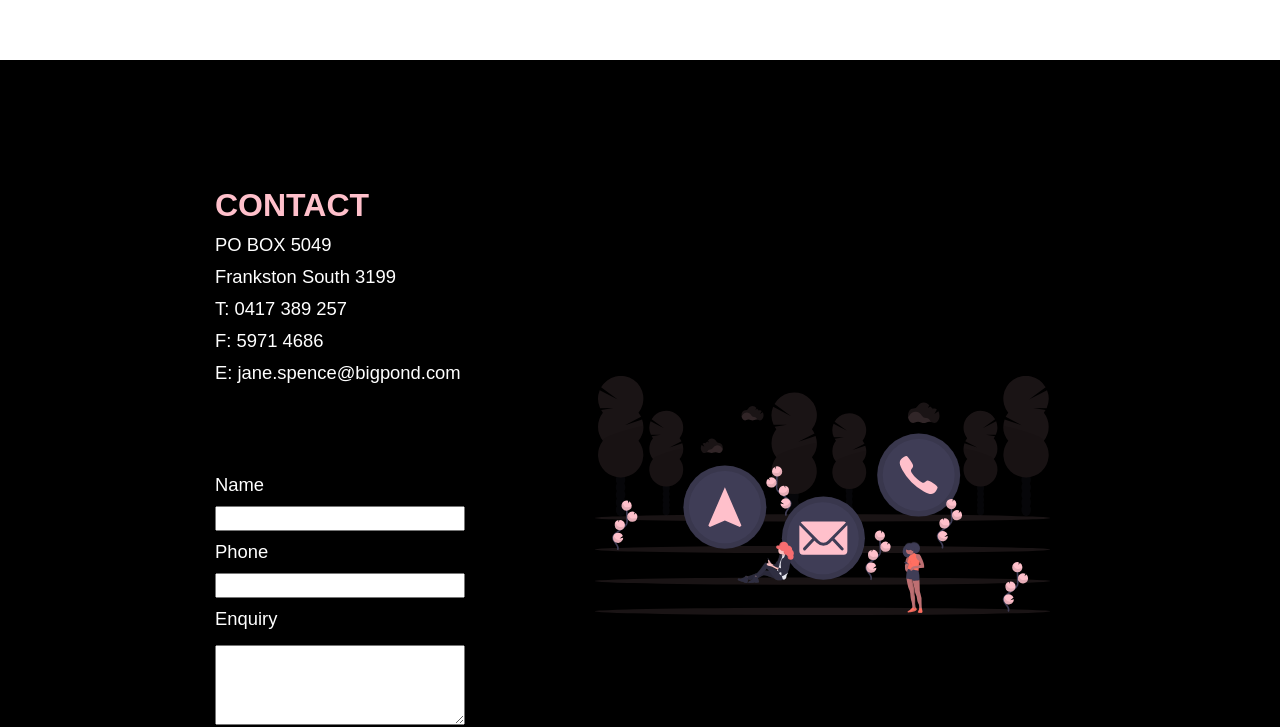
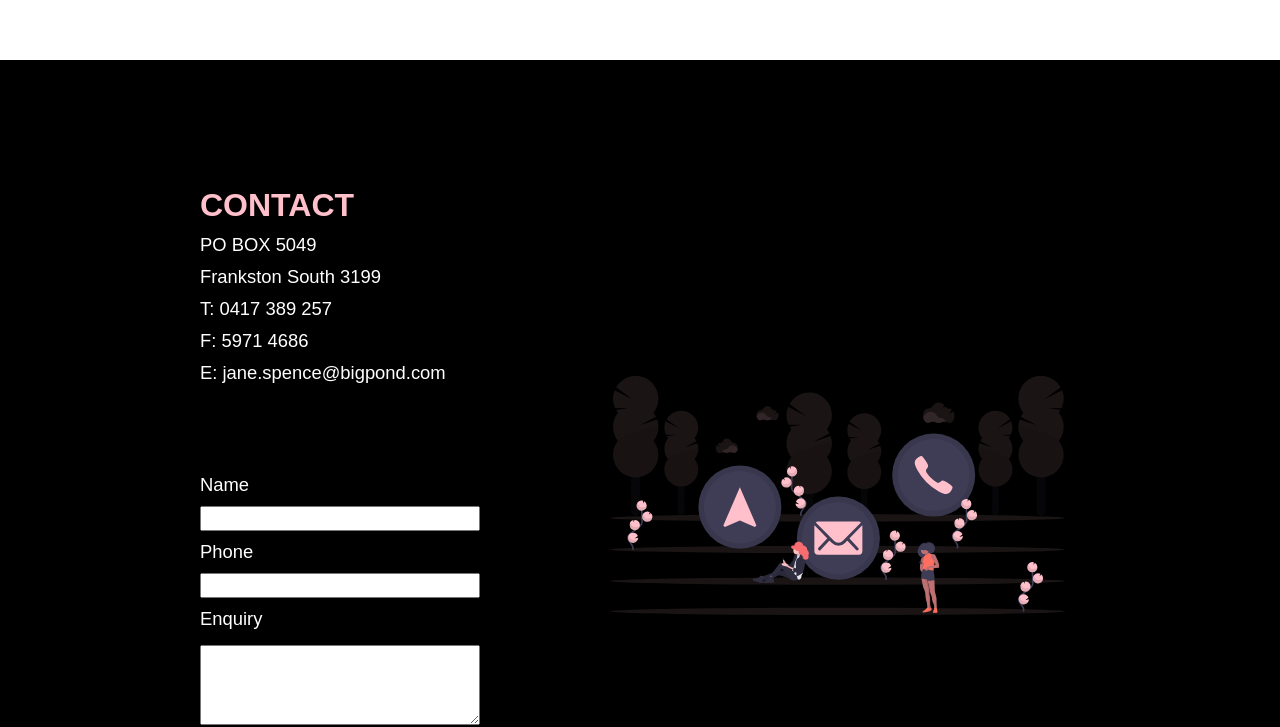
Before and after one commit to jackedwardbeard/01-Jane_Spence, a React (Create React App) app in the folder jane_spence/: page / in a window 1280 px wide. Shown: the part 3740-4467 px from the top of the page. Built offline with nearby package versions, Linux system fonts and the light colour scheme.

Commit message:
Some minor changes.

```diff
--- a/jane_spence/src/components/Contact/ContactComponents.js
+++ b/jane_spence/src/components/Contact/ContactComponents.js
@@ -70,7 +70,7 @@ export const Column1 = styled.div`
         margin-right: 0px;
         display: grid;
         align-items: center;
-        padding-left: 15px;
+        padding-left: 20px;
     }
 
 `
@@ -178,7 +178,7 @@ export const Label = styled.div`
 
 export const Input = styled.input`
     height: 25px;
-    width: 250px;
+    width: 280px;
 
     @media screen and (max-width: 414px) {
         width: 240px;
--- a/jane_spence/src/components/Information/InformationComponents.js
+++ b/jane_spence/src/components/Information/InformationComponents.js
@@ -91,7 +91,7 @@ export const Subtitle = styled.h1`
     font-size: 1.5rem;
     text-transform: uppercase;
     font-family: 'Montserrat', sans-serif;
-    color: ${({darkText}) => (darkText ? 'black' : 'pink')}
+    color: ${({darkText}) => (darkText ? 'black' : 'pink')};
     display: ${({showSubtitle}) => (showSubtitle ? '' : 'none')};
 
 
@@ -139,6 +139,10 @@ export const Img = styled.img`
     height: 100%;
     padding-right: 0px;
     margin: 0 0 10px 0;
+
+    @media screen and (max-width: 1270px) {
+        display: none;
+    }
 `
 
 export const ButtonWrapper = styled.div`
@@ -268,6 +272,10 @@ export const QuestionWrapper = styled.div`
         font-size: 0.6rem;
     }
 
+    &:hover {
+        color: pink;
+    }
+
 `
 
 export const AnswerWrapper = styled.div`
--- a/jane_spence/src/components/Information/index.js
+++ b/jane_spence/src/components/Information/index.js
@@ -90,7 +90,7 @@ const Information = ({darkBackground, darkText, darkButton, showButton, darkButt
                                                 <span>{clicked === index ? <FiMinus/> : <FiPlus/>}</span>
                                                 </QuestionWrapper>
                                                 {clicked === index ? (
-                                                <AnswerWrapper>
+                                                <AnswerWrapper data-aos='fade-left'>
                                                 <p>{item.answer}</p>
                                                 </AnswerWrapper>) : false}
                                                 </>
```
